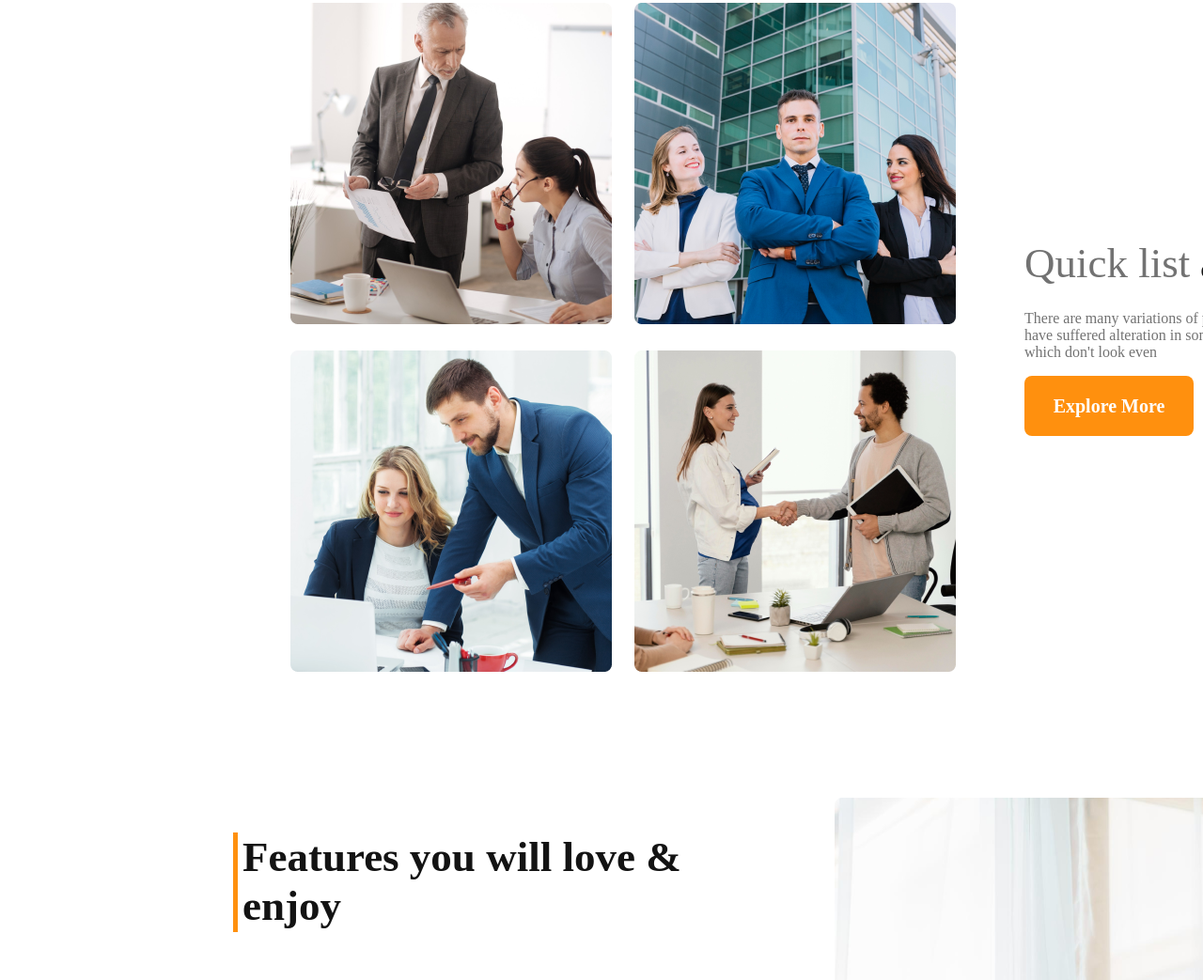
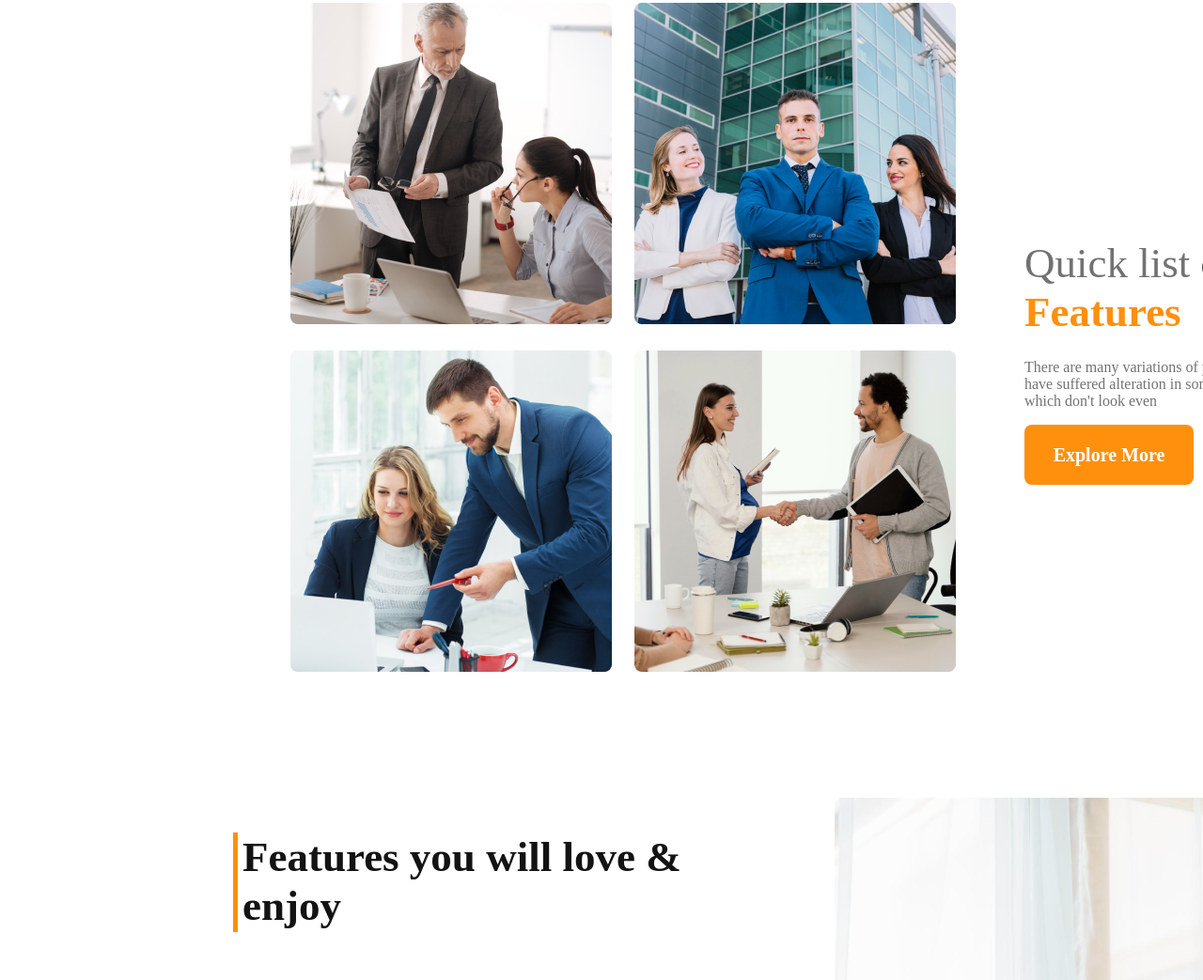
Before and after one commit to Rafiqur12/assignment2, a plain HTML site: page index.html in a window 1280 px wide. Shown: the part 1471-2514 px from the top of the page at 94% size. Drawn offline with Linux system fonts and the light colour scheme.

Commit message:
code is added

```diff
--- a/index.html
+++ b/index.html
@@ -48,7 +48,7 @@
                 <div><img src="images/team4.png" alt=""></div>
             </div>
             <div class="section-details">
-                <h3 class="section-title">Quick list <span class="black">of Our</span> <span>Features</span></h3>
+                <h3 class="section-title">Quick list <span class="black">of Our</span> <span class="yellow">Features</span></h3>
                 <p class="section-description">There are many variations of passages of Lorem Ipsum available, but the
                     majority have suffered alteration in some form, by injected humour, or randomised words which don't
                     look even</p>
--- a/styles/style.css
+++ b/styles/style.css
@@ -119,11 +119,13 @@
 }
 
 .black {
+    font-size: 45px;
     font-weight: 700;
     color: #131313;
 }
 
-span {
+.yellow {
+    font-size: 45px;
     font-weight: 700;
     color: #FF900E;
 }
```
